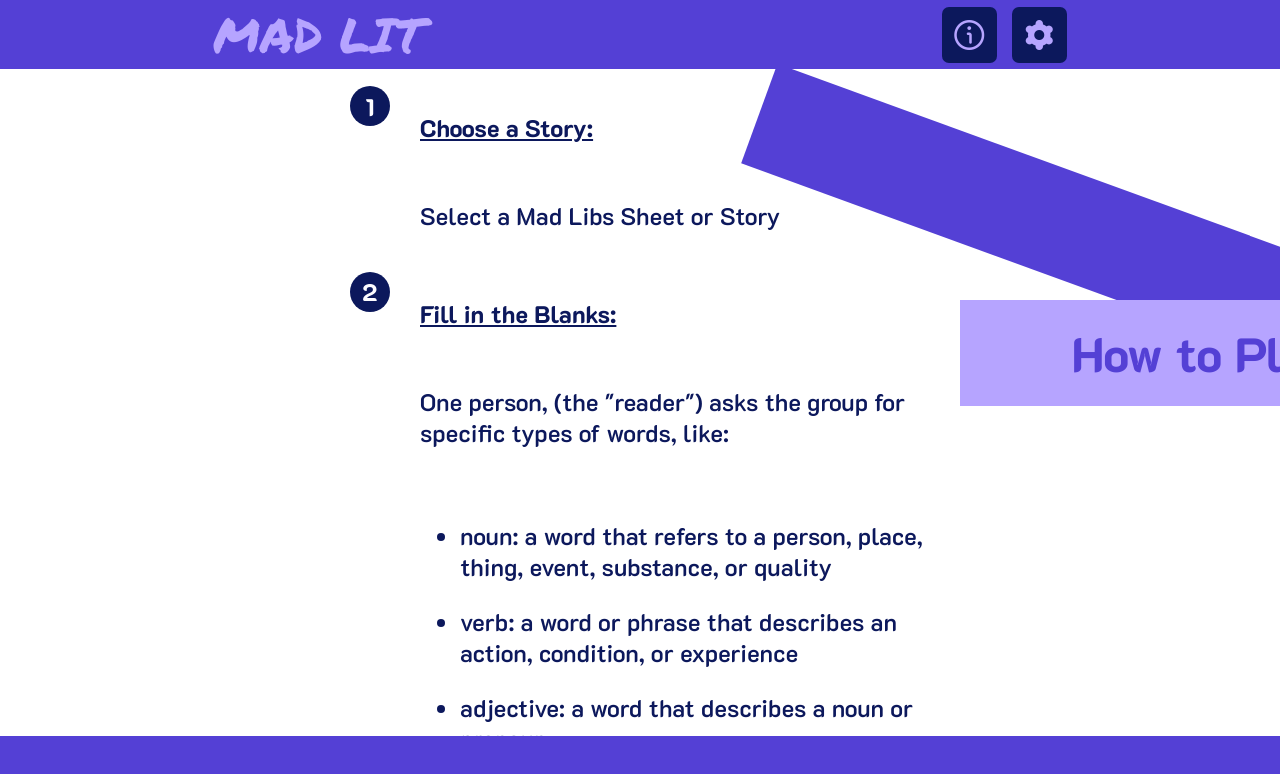
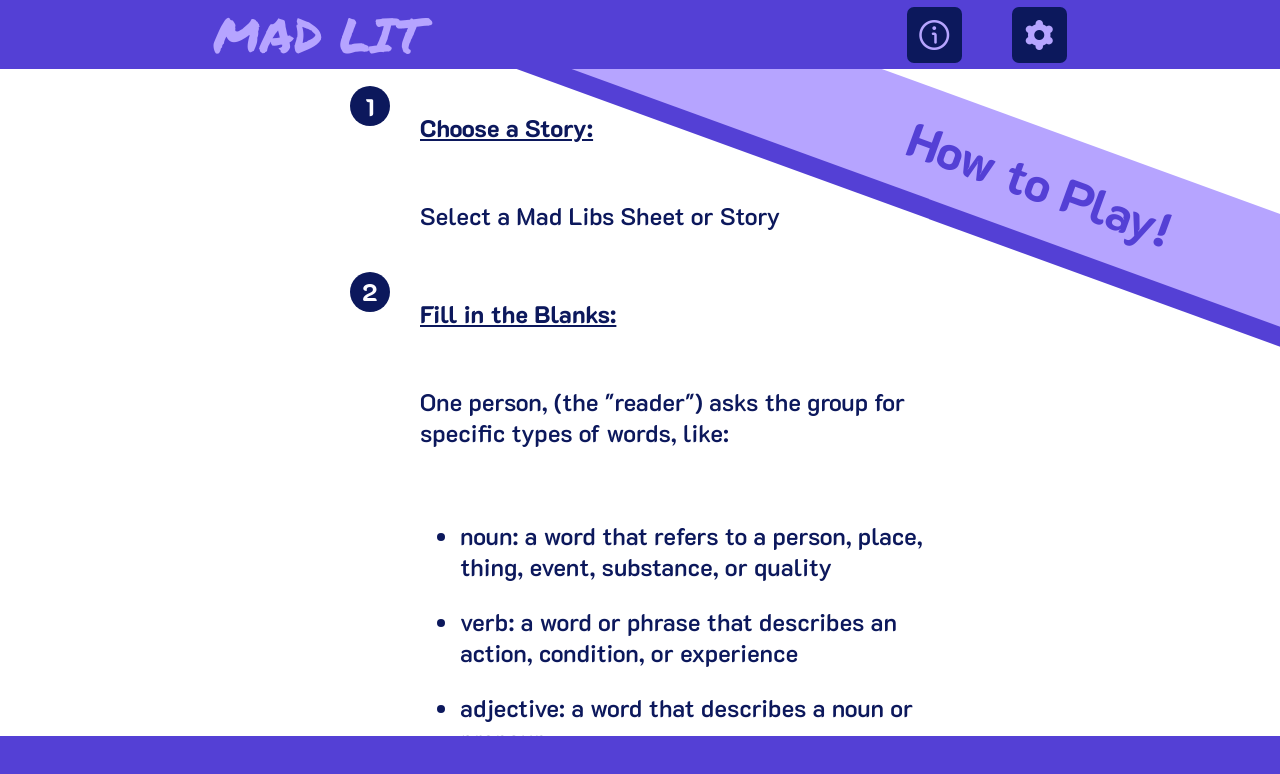
Before and after one commit to hannaqadi/madlit-web, a React (Create React App) app: page /Info in a window 1280 px wide. Shown: the top 774 px of the page. Built offline with nearby package versions, Linux system fonts and the light colour scheme.

Commit message:
styled nav bars and added home button. Temporary fix to info banner. Styled search bar and filter

```diff
--- a/src/Homepage.js
+++ b/src/Homepage.js
@@ -216,7 +216,8 @@ const Homepage = () => {
               <button
                 onClick={() => toggleShowGenres()}
                 className={styles.genreButton}>
-                Genres
+               <p> Genres </p>
+                <i className="fi fi-rr-settings-sliders"></i>
               </button>
             </div>
           </div>
--- a/src/Hompage.module.css
+++ b/src/Hompage.module.css
@@ -91,7 +91,7 @@ button {
 }
 
 .searchBar input {
-  color: rgba(12, 24, 92, 0.41);
+  color: #0C185C;
   font-family: "K2D", sans-serif;
   font-size: 20px;
   padding-left: 50px;
@@ -115,6 +115,13 @@ button {
   font-size: 25px;
 }
 
+.searchBar input:focus {
+  background-color: #FDFCFF;
+  border-style: solid;
+  border-color: #7A7EA8;
+  border-width: 2px;
+  outline:none;
+}
 /*------------------------------------Genre Select-------------------------------------*/
 
 .genreSelectContainer {
@@ -123,20 +130,37 @@ button {
   align-items: center;
 }
 
+
 .genreButton {
   font-size: 16px;
-  text-align: left;
   /* TODO: Add icon then remove text align possibly */
   border: solid;
   border-width: 1px;
-  border-color: rgba(70, 79, 131, 1);
+  border-color: #464F83;
   border-radius: 7px;
   background-color: #FDFCFF;
+  color:#0C185C;
   cursor: pointer;
   height: 45px;
   width: 110px;
+  display:grid;
+  grid-template-columns: 1fr 1fr;
 }
 
+.genreButton p {
+  align-self: center;
+  justify-self: end;
+  padding:0;
+  margin:0;
+  margin-left: 10px;
+}
+
+.genreButton i {
+  color:#0C185C;
+  margin-top: 3px;
+  align-self: center;
+  justify-self: center;
+}
 .genreContainer {
   margin-left: 10px;
 }
--- a/src/Info.module.css
+++ b/src/Info.module.css
@@ -25,7 +25,7 @@
   font-family: "K2D", sans-serif;
   font-weight: 600;
   font-size: 24px;
-  z-index:-3;
+  z-index: -3;
 }
 
 
@@ -33,8 +33,8 @@
   display: none;
 }
 
-.numbers{
-  display:flex;
+.numbers {
+  display: flex;
   justify-content: center;
   align-items: center;
   justify-self: center;
@@ -44,8 +44,8 @@
   font-size: 24px;
   color: #FDFCFF;
   background-color: #0C185C;
-  height:40px;
-  width:40px;
+  height: 40px;
+  width: 40px;
   border-radius: 50%;
 }
 
@@ -61,36 +61,79 @@
 }
 
 .sideBannerContainer {
-  display:flex;
+ display: flex;
   overflow: visible;
-
 }
 
 .sideBanner {
-  display:flex;
+  display: flex;
   justify-content: center;
   align-items: center;
   position: fixed;
-  top:300px;
-  height:106px;
-width:500px;
+  height: 106px;
+  top: 170px;
+  right: -700px;
+  width: 100%;
+  transform: rotatez(20deg);
   background-color: #B6A4FF;
   color: #5440D5;
-  transform: rotatez(0deg);
   font-family: "K2D" sans-serif;
   font-weight: 800;
   font-size: 48px;
-  z-index:-1
+  z-index: -1
 }
 
-.sideBannerUnder{
-
+.sideBannerUnder {
   position: fixed;
-  height:106px;
-  top: 170px;
-  right: -100px;
-  width: 50%;
+  height: 106px;
+  top: 200px;
+  right: -700px;
+  width: 100%;
   background-color: #5440D5;
   transform: rotatez(20deg);
-  z-index:-2
+  z-index: -2
 }
+
+@media (max-width: 1700px) {
+  .sideBanner{
+    top: 150px;
+    right:-500px;
+  }
+
+  .sideBannerUnder {
+    top: 170px;
+    right: -500px;
+  }
+}
+
+
+@media (max-width: 1400px) {
+  .sideBanner{
+    top: 130px;
+    right:-400px;
+  }
+
+  .sideBannerUnder {
+    top: 150px;
+    right: -400px;
+  }
+}
+
+
+@media (max-width: 1100px) {
+  .sideBanner{
+    top: 140px;
+    right:-300px;
+    height:41px;
+    font-size:21px;
+    transform: rotatez(30deg);
+  }
+
+  .sideBannerUnder {
+    top: 150px;
+    right: -300px;
+    height:41px;
+    font-size:21px;
+    transform: rotatez(30deg);
+  }
+}
--- a/src/MadlitBars.js
+++ b/src/MadlitBars.js
@@ -20,13 +20,13 @@ export const TopBarNav = () => {
     <div className={styles.topBannerGrid}>
       <div></div>
       <div className={styles.logoAndNav}>
-        <h4>MAD LIT</h4>
+        <h4 onClick={() => navigate('/')}>MAD LIT</h4>
         <div className={styles.buttonContainer}>
           <div className={styles.buttonNav}>
-            <div onClick={() => navigate('/Info')} className={styles.buttons}>
+            <div onClick={() => navigate('/Info')} className={styles.infoButton}>
               <i className="fi fi-rr-info"></i>
             </div>
-            <div onClick={settingsDropDown} className={showSettings ? styles.settingsClicked : styles.buttons}>
+            <div onClick={settingsDropDown} className={showSettings ? styles.settingsClicked : styles.settingsButton}>
               <i className="fi fi-sr-settings"></i>
             </div>
           </div>
--- a/src/MadlitBars.module.css
+++ b/src/MadlitBars.module.css
@@ -21,6 +21,7 @@
   font-family: "Permanent Marker", serif;
   font-weight: normal;
   font-size: 48px;
+  cursor: pointer;
 }
 
 .buttonContainer {
@@ -33,12 +34,9 @@
 
 .buttonNav {
   display: flex;
-  align-items: center;
-  justify-content: flex-end;
-  padding: 0
 }
 
-.buttons {
+.infoButton {
   display: flex;
   justify-content: center;
   align-items: center;
@@ -48,14 +46,34 @@
   color: #B6A4FF;
   height: 56px;
   width: 55px;
-  margin-left: 15px;
   cursor: pointer;
 }
 
-.buttons i {
+.infoButton i {
   font-style: normal;
   font-size: 30px;
 }
+
+
+.settingsButton {
+  display: flex;
+  justify-content: center;
+  align-items: center;
+  border-style: none;
+  border-radius: 7px;
+  background-color: #0C185C;
+  color: #B6A4FF;
+  height: 56px;
+  width: 55px;
+  margin-left: 50px;
+  cursor: pointer;
+}
+
+.settingsButton i {
+  font-style: normal;
+  font-size: 30px;
+}
+
 
 .settingsClicked {
   display: flex;
@@ -67,7 +85,7 @@
   color: #5440D5;
   height: 56px;
   width: 55px;
-  margin-left: 15px;
+  margin-left: 50px;
   cursor: pointer;
 }
 
```
